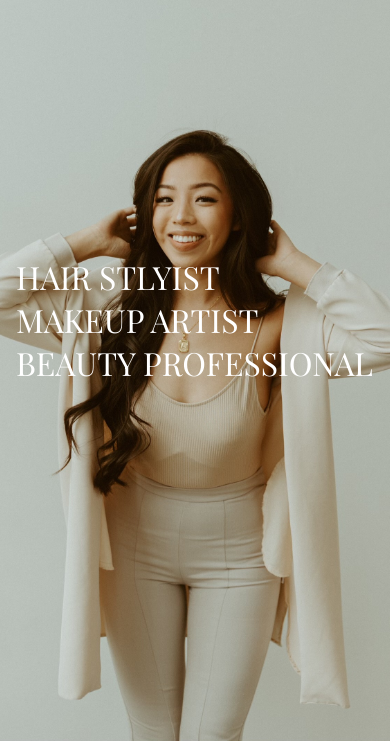
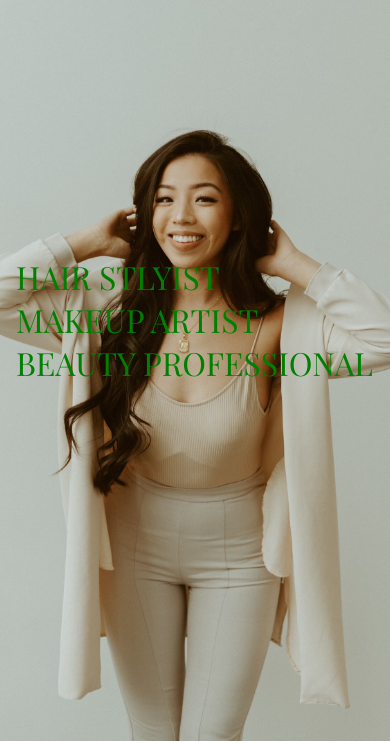
Before and after one commit to everett-lin/beauty-by-apphia-hw4, a plain HTML site: page index.html in a window 390 px wide. Shown: the part 103-846 px from the top of the page. Drawn offline with nearby package versions, Linux system fonts and the light colour scheme.

Commit message:
color testing

```diff
--- a/assets/styles/main.css
+++ b/assets/styles/main.css
@@ -164,23 +164,28 @@ hr {
     }
     .title-text {
         font-size: 64px;
+        color:red;
     }
 }
 /* small laptop */
 @media (max-width: 992px) {
     .title-text {
         font-size: 56px;
+        color:orange;
     }
 }
 /* tablet */
 @media (max-width: 768px) {
     .title-text {
         font-size: 40px;
+        color:yellow;
     }
+
 }
 /* phone */
 @media (max-width: 480px) {
     .title-text {
         font-size: 32px;
+        color:green;
     }
 }
```
